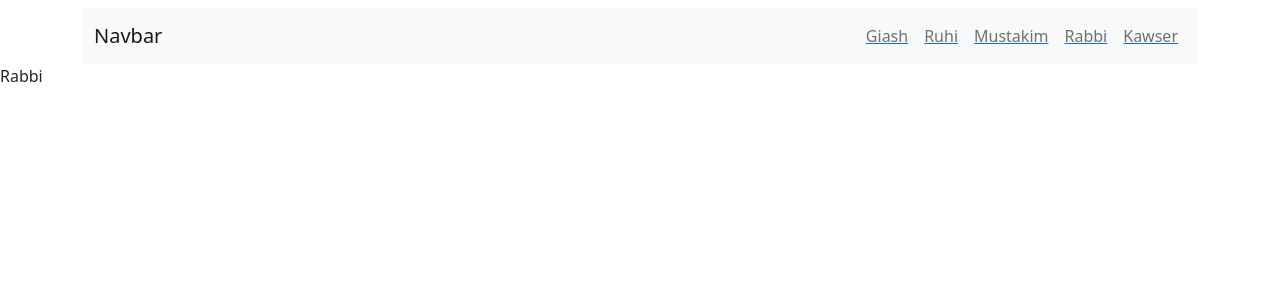
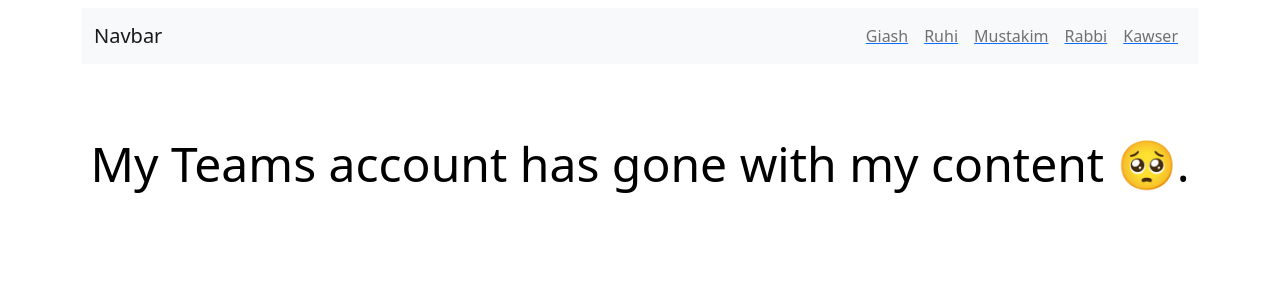
Before and after one commit to Miraz-Uddin/starting-git, a React (Vite) app: page /rabbi in a window 1280 px wide. Shown: the top 300 px of the page. Built offline with nearby package versions, Linux system fonts and the light colour scheme.

Commit message:
add some sad text

```diff
--- a/src/component/Rabbi.jsx
+++ b/src/component/Rabbi.jsx
@@ -1,3 +1,14 @@
 export default function Rabbi() {
-	return <div>Rabbi</div>;
+  return (
+    <div
+      style={{
+        textAlign: "center",
+        marginTop: "4rem",
+        fontSize: "3rem",
+        color: "black",
+      }}
+    >
+      My Teams account has gone with my content 🥺.{" "}
+    </div>
+  );
 }
```
